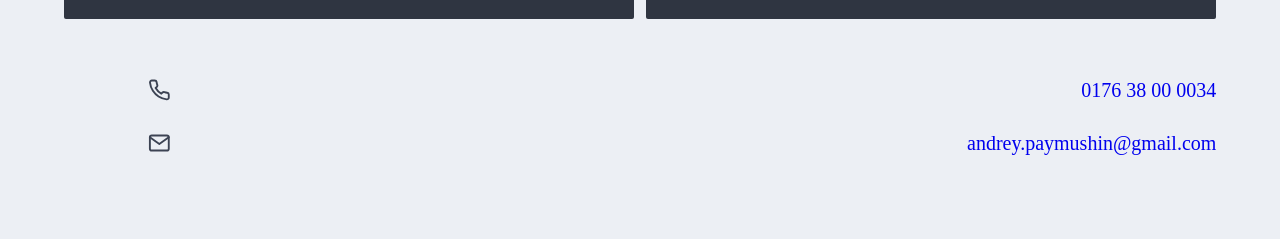
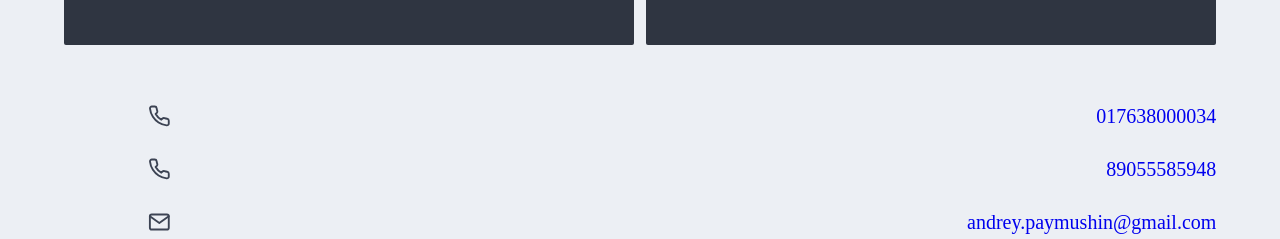
Before and after one commit to deneb-kaitos/oldtimer, a SvelteKit app in the folder sources/front-end/: page / in a window 1280 px wide. Shown: the part 428-667 px from the top of the page. Built offline with nearby package versions, Linux system fonts and the light colour scheme.

Commit message:
changed something in Contacts

```diff
--- a/sources/front-end/src/mainPageSections/contacts/Contacts.svelte
+++ b/sources/front-end/src/mainPageSections/contacts/Contacts.svelte
@@ -40,7 +40,12 @@
 <ul>
   <li>
     <PhoneIcon />
-    <a href="tel:017638000034" target="_blank">0176 38 00 0034</a>
+    <a href="tel:017638000034" target="_blank">017638000034</a>
+  </li>
+
+  <li>
+    <PhoneIcon />
+    <a href="tel:89055585948" target="_blank">89055585948</a>
   </li>
 
   <li>
```
